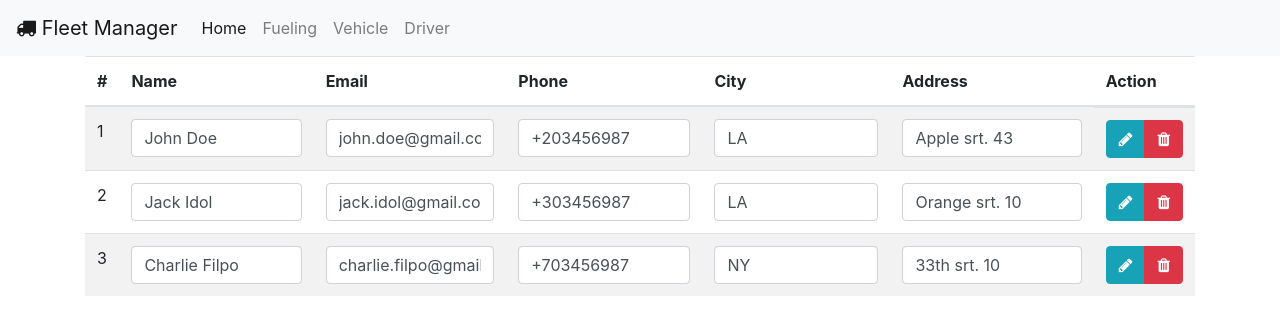
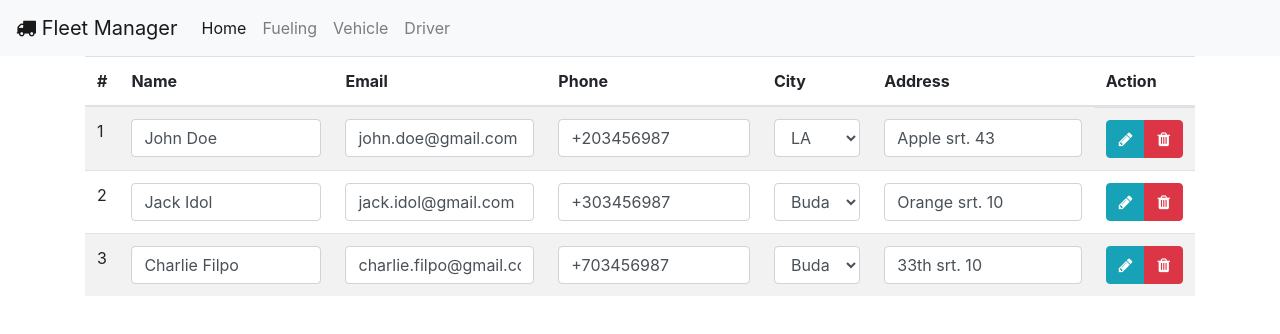
Before and after one commit to Vatibor/fleet-manager-nettuts, an Angular app: page / in a window 1280 px wide. Shown: the top 334 px of the page. Built offline with nearby package versions, Linux system fonts and the light colour scheme.

Commit message:
can use ngSwitch to change how to show input fields

```diff
--- a/src/app/part/data-cell/data-cell.component.html
+++ b/src/app/part/data-cell/data-cell.component.html
@@ -1,10 +1,12 @@
-<span
-    *ngIf="col.type == 'plain'">
-    {{ cellValue }}
+<span [ngSwitch]="col.type">
+    <span *ngSwitchCase="'plain'">
+        {{ cellValue }}
+    </span>
+    <select class="form-control" [(ngModel)]="cellValue" *ngSwitchCase="'select'" >
+        <!-- *ngSwitchCase="'select'"   -> "''" string reference-->
+        <option *ngFor="let option of col.options" [value]="option.value">{{ option.text }}</option>
+    </select>
+    <input *ngSwitchDefault [type]="col.type" [(ngModel)]="cellValue" class="form-control">
+    <!-- [(ngModel)]  - Banana in the box -->
+
 </span>
-<input
-    *ngIf="col.type != 'plain'"
-    [type]="col.type"
-    [(ngModel)]="cellValue"
-    class="form-control">
-    <!-- [(ngModel)]  - Banana in the box -->
--- a/src/app/service/base.service.ts
+++ b/src/app/service/base.service.ts
@@ -11,7 +11,7 @@ export class BaseService {
         name: "John Doe",
         email: "john.doe@gmail.com",
         phone: "+203456987",
-        city: "LA",
+        city: "la",
         address: "Apple srt. 43",
       },
       {
@@ -19,7 +19,7 @@ export class BaseService {
         name: "Jack Idol",
         email: "jack.idol@gmail.com",
         phone: "+303456987",
-        city: "LA",
+        city: "bp",
         address: "Orange srt. 10",
       },
       {
@@ -27,7 +27,7 @@ export class BaseService {
         name: "Charlie Filpo",
         email: "charlie.filpo@gmail.com",
         phone: "+703456987",
-        city: "NY",
+        city: "bp",
         address: "33th srt. 10",
       }
     ],
--- a/src/app/service/config.service.ts
+++ b/src/app/service/config.service.ts
@@ -10,7 +10,11 @@ export class ConfigService {
       { key: 'name', text: 'Name', type: "text" },
       { key: 'email', text: 'Email', type: "email" },
       { key: 'phone', text: 'Phone', type: "text" },
-      { key: 'city', text: 'City', type: "text" },
+      { key: 'city', text: 'City', type: "select",
+          options: [
+            {value: "la", text: "LA"},
+            {value: "bp", text: "Budapest"},
+          ]},
       { key: 'address', text: 'Address', type: "text" }
     ],
     vehicles: [
```
